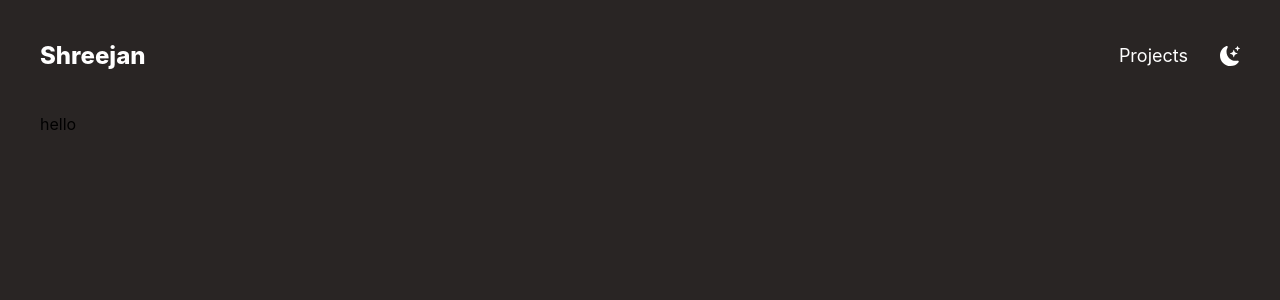
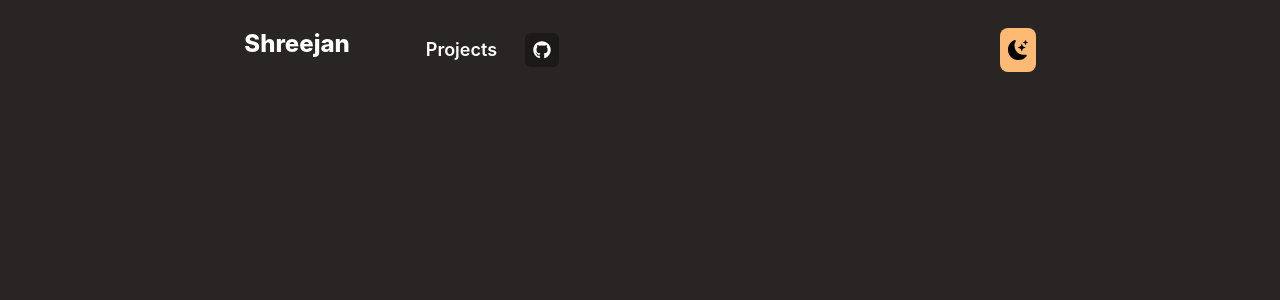
Before and after one commit to CapedDemon/CapedDemon.github.io, a Next.js app: page / in a window 1280 px wide. Shown: the top 300 px of the page. Built offline with nearby package versions, Linux system fonts and the light colour scheme.

Commit message:
Navabar done

```diff
--- a/package.json
+++ b/package.json
@@ -9,6 +9,8 @@
     "lint": "next lint"
   },
   "dependencies": {
+    "animejs": "^3.2.1",
+    "framer-motion": "^7.6.5",
     "next": "13.0.0",
     "react": "18.2.0",
     "react-dom": "18.2.0",
--- a/pages/Header.js
+++ b/pages/Header.js
@@ -1,23 +1,80 @@
-import React from 'react'
-import { FaHome, FaGithub } from "react-icons/fa";
+import React from "react";
+import { FaGithub, FaBars } from "react-icons/fa";
 import { SiCodeproject } from "react-icons/si";
-import { IoIosContact } from "react-icons/io";
-import {BsFillMoonStarsFill} from "react-icons/bs";
+import { IoIosContact, IoMdClose } from "react-icons/io";
+import { BsFillMoonStarsFill } from "react-icons/bs";
+import { useState } from "react";
+import { motion } from "framer-motion";
 
-function Header() {
+export function Header() {
+  const [navbar, setNavbar] = useState(false);
   return (
-    <header className="sticky top-0 z-20 max-w-7xl mx-auto ">
-      <div className="py-10 flex justify-between text-white">
-        <h1 className="text-2xl font-extrabold md:text-xl sm:text-lg">Shreejan</h1>
-        <ul className="flex items-center flex-row justify-start ">
-          <li className="ml-5 text-lg sm:text-sm">Projects</li>
-          <li className="ml-8 text-xl sm:text-lg">
-            <BsFillMoonStarsFill />
+    <header className="sticky top-0 z-20 max-w-7xl mx-auto flex justify-between py-7">
+      <motion.div
+        initial={{
+          x: -200,
+          opacity: 0,
+          scale: 0.5,
+        }}
+        animate={{
+          x: 0,
+          opacity: 1,
+          scale: 1,
+        }}
+        transition={{
+          duration: 1,
+        }}
+        className="flex text-white mx-auto justify-center align-middle"
+      >
+        <h1 className="text-2xl font-extrabold md:text-xl sm:text-lg mr-5 ">
+          Shreejan
+        </h1>
+
+        <ul
+          className={
+            navbar
+              ? `flex items-center flex-row justify-start md:absolute md:flex-col md:pl-0 pl-7 w-full md:w-auto md:opacity- 100 md:py-2 md:right-28 mdd:right-16 sms:right-10 xlsm:right-3 lgsm:right-0 ssm:right-14  md:transition-all md:ease-in md:duration-400 md:bg-zinc-700 md:border-stone-400 md:border-2 md:my-10`
+              : `flex items-center flex-row justify-start md:absolute md:my-10 md:flex-col md:pl-0 pl-7 w-full md:w-auto md:opacity-0 md:py-2 md:right-28 mdd:right-16 sms:right-10 xlsm:right-3 lgsm:right-0 ssm:right-14  md:transition-all md:ease-in md:duration-400 `
+          }
+        >
+          <li className="ml-5 text-lg sm:text-sm p-2 rounded-md font-semibold hover:underline hover:font-semibold duration-300 md:my-0 ">
+            Projects
+          </li>
+          <li className="ml-5 text-lg sm:text-sm bg-stone-900 p-2 rounded-md hover:bg-slate-100 hover:text-slate-800 hover:font-semibold duration-300 md:my-0">
+            <FaGithub />
           </li>
         </ul>
-      </div>
+      </motion.div>
+      <motion.div
+        initial={{
+          x: 200,
+          opacity: 0,
+          scale: 0.5,
+        }}
+        animate={{
+          x: 0,
+          opacity: 1,
+          scale: 1,
+        }}
+        transition={{
+          duration: 1,
+        }}
+        className="mx-auto flex "
+      >
+        <button className="ml-8 text-xl sm:text-lg bg-orange-300 rounded-lg p-2 hover:bg-orange-400">
+          <BsFillMoonStarsFill />
+        </button>
+        <button
+          id="menu"
+          name="menu"
+          className="invmd:hidden ml-4 text-white bg-stone-700 p-2 rounded border-stone-200 border-2"
+          onClick={() => setNavbar(!navbar)}
+        >
+          {navbar ? <IoMdClose /> : <FaBars />}
+        </button>
+      </motion.div>
     </header>
   );
 }
 
-export default Header
+export default Header;
--- /dev/null
+++ b/pages/Intro.js
@@ -0,0 +1,28 @@
+import React from "react";
+import anime from "animejs/lib/anime.es.js";
+import styles from "animejs/lib/anime.min.js";
+
+function Intro() {
+  return (
+    anime({
+  targets: '.function-based-values-demo .el',
+  translateX: function(el) {
+    return el.getAttribute('data-x');
+  },
+  translateY: function(el, i) {
+    return 50 + (-50 * i);
+  },
+  scale: function(el, i, l) {
+    return (l - i) + .25;
+  },
+  rotate: function() { return anime.random(-360, 360); },
+  borderRadius: function() { return ['50%', anime.random(10, 35) + '%']; },
+  duration: function() { return anime.random(1200, 1800); },
+  delay: function() { return anime.random(0, 400); },
+  direction: 'alternate',
+  loop: true
+})
+  );
+}
+
+export default Intro;
--- a/pages/index.js
+++ b/pages/index.js
@@ -3,6 +3,7 @@ import Image from "next/image";
 import styles from "../styles/Home.module.css";
 
 import Header from "./Header";
+// import Intro from "./Intro";
 
 export default function Home() {
   return (
@@ -16,21 +17,9 @@ export default function Home() {
       <main>
         <section className="bg-stone-800 h-screen px-10">
           <Header />
-          hello
+          {/* <Intro /> */}
         </section>
       </main>
     </div>
   );
 }
-
-const SideBarIcon = ({icon, text}) => {
-  return (
-  <div className="sidebar-icon group">
-    {icon}
-
-    <span className="sidebar-tooltip group-hover:scale-100">
-      {text}
-    </span>
-  </div>
-  );
-};
--- a/tailwind.config.js
+++ b/tailwind.config.js
@@ -18,8 +18,16 @@ module.exports = {
       md: { max: "767px" },
       // => @media (max-width: 767px) { ... }
 
+      mdd: {max: "600px"},
+
       sm: { max: "639px" },
       // => @media (max-width: 639px) { ... }
+      ssm: {max: "560px"},
+      sms: { max: "520px" },
+      xlsm: { max: "440px" },
+      lgsm: { max: "340px" },
+
+      invmd : {min: "767px"},
     },
     extend: {},
   },
```
Also changed, not shown: 1 other file (tests, documents, lock files or other folders).
